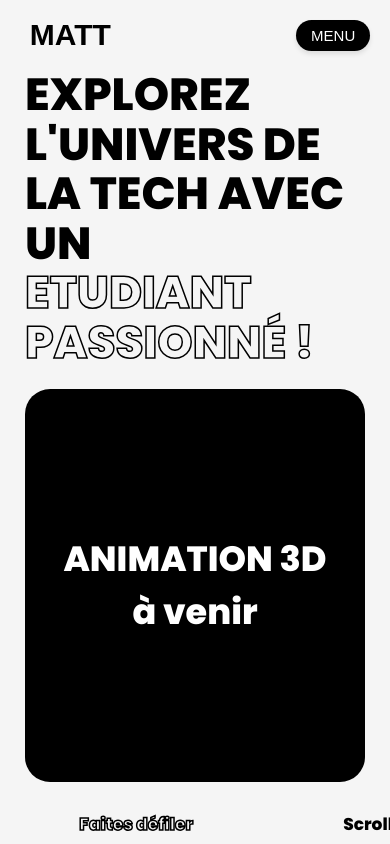
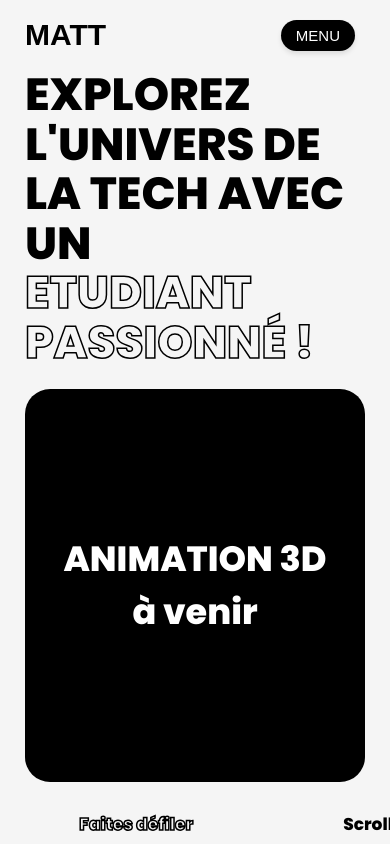
Before and after one commit to Matt-2005/Portfolio, a website: page index.html in a window 390 px wide. Shown: the top 844 px of the page. Drawn offline with nearby package versions, Linux system fonts and the light colour scheme; a web font is replaced by a local one.

Commit message:
navbar responsive

```diff
--- a/accueil.css
+++ b/accueil.css
@@ -181,8 +181,9 @@ a[href^="tel"] {
 .navbar {
     justify-content: space-between;
     height: 100px;
-    width: 95%;
+    width: 100%;
     z-index: 1;
+    padding: 0 25px;
 }
 
 
@@ -195,13 +196,13 @@ a[href^="tel"] {
 .navbarLeft img {
     width: 85px;
 }
-.navbarLeft p {
+.navbarPhone {
     display: none;
 }
 
 
 
-.navbarContact{
+.navbarAccueil, .navbarAPropos, .navbarProjets{
     border-radius: 50px;
     background-color: white;
     padding-left: 25px;
@@ -212,13 +213,13 @@ a[href^="tel"] {
     margin-right: 10px;
     box-shadow: 0 3px 5px rgba(0, 0, 0, 0.1);
 }
-.navbarContact p{
+.navbarAccueil p, .navbarAPropos p, .navbarProjets p{
     font-size: 18px;
     font-family: 'SF Pro', sans-serif;
     font-weight: 300;
 }
 
-.navbarMenu{
+.navbarAccueilPhone{
     border-radius: 50px;
     background-color: white;
     padding-left: 25px;
@@ -229,7 +230,7 @@ a[href^="tel"] {
     margin-right: 10px;
     box-shadow: 0 3px 5px rgba(0, 0, 0, 0.1);
 }
-.navbarMenu p{
+.navbarAccueilPhone p{
     font-size: 18px;
     color: black;
     font-family: 'SF Pro', sans-serif;
@@ -987,28 +988,31 @@ footer {
 
 
 @media (max-width: 480px) {
-    .navbarMenu, .navbarSombre {
+    .navbar {
         display: none;
     }
-    .navbar {
+    .navbarPhone {
+        display: flex;
         height: 70px;
+        align-items: center;
+        justify-content: space-between;
+        width: 100%;
+        padding: 0 25px;
     }
-    .navbarLeft a {
-        display: none;
-    }
-    .navbarLeft p {
+    .navbarLeftPhone a {
+        display: block;
         display: block;
         font-family: 'SF Pro', sans-serif;
         font-weight: 800;
         font-size: 30px;
-        padding-left: 20px;
     }
-    .navbarContact {
+
+    .navbarAccueilPhone {
         padding: 7px 15px;
         font-size: 5px;
         background-color: black;
     }
-    .navbarContact p {
+    .navbarRightPhone p {
         font-size: 15px;
         color: white;
     }
--- a/index.html
+++ b/index.html
@@ -14,27 +14,40 @@
         <nav class="navbar">
             <div class="navbarLeft">
                 <a href="index.html"><img src="assets/media/LogoBlack.png" alt="Logo Matthew LE"></a>
-                <p>MATT</p>
             </div>
             <div class="navbarRight">
                 <a href="index.html">
-                    <div class="navbarContact">
-                        <p>MENU</p>
+                    <div class="navbarAccueil">
+                        <p>Accueil</p>
                     </div>
                 </a>
                 <a href="aPropos.html">
-                    <div class="navbarMenu">
+                    <div class="navbarAPropos">
                         <p>A Propos</p>
                     </div>
                 </a>
                 <a href="mesProjet.html">
-                    <div class="navbarMenu">
+                    <div class="navbarProjets">
                         <p>Mes Projets</p>
                     </div>
                 </a>
                 <div class="navbarSombre">
                     <a href="#"><img src="assets/media/iconeModeSombre.png" alt="Icone mode sombre"></a>
                 </div>
+            </div>
+        </nav>
+        <nav class="navbarPhone">
+            <div class="navbarLeftPhone">
+                <a href="index.html">
+                        MATT
+                </a>
+            </div>
+            <div class="navbarRightPhone">
+                <a href="index.html">
+                    <div class="navbarAccueilPhone">
+                        <p>MENU</p>
+                    </div>
+                </a>
             </div>
         </nav>
     </div>
```
